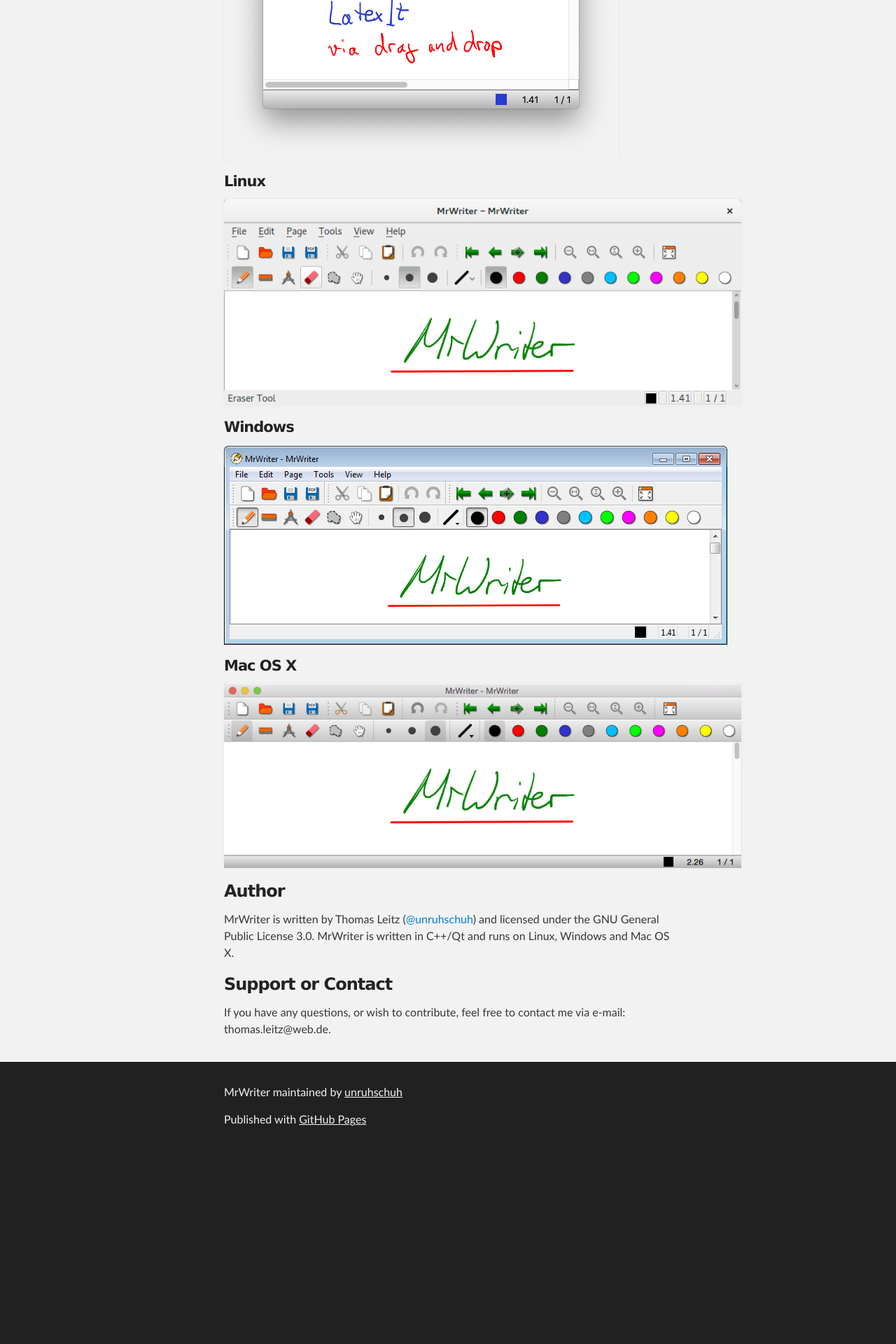
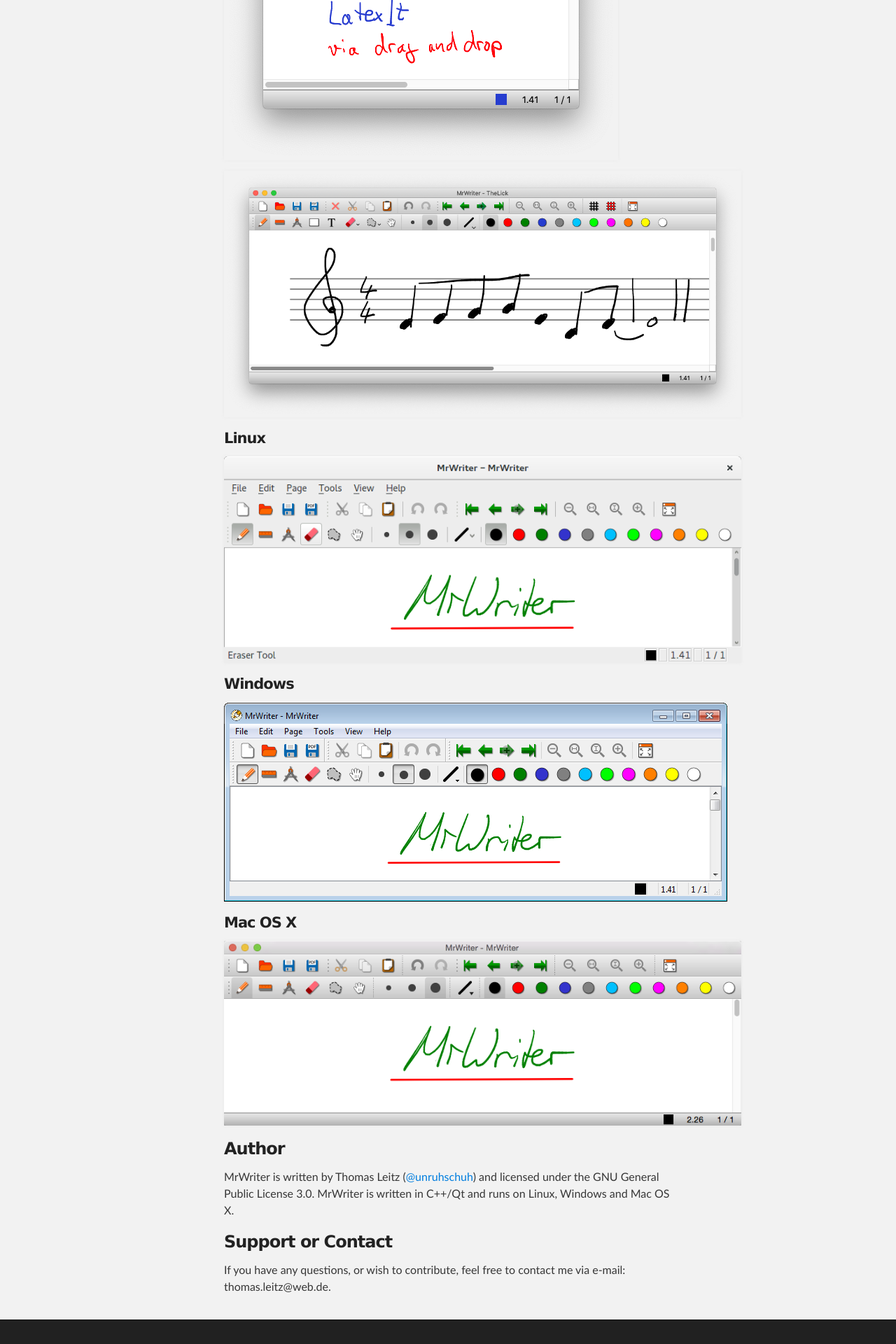
Before and after one commit to unruhschuh/MrWriter, a Jekyll site: the page built from index.md, in a window 1280 px wide. Shown: the part 1592-3512 px from the top of the page at 70% size. Built offline with Jekyll 4.4.1, drawn with Linux system fonts in a browser that asks for light colours; Markdown is read by kramdown in place of the engine named in the settings; our own code applies the rules of GitHub Pages for plain Markdown files; before the commit the page ends 3238 px from its top, so only the background shows below that.

Commit message:
added screenshot

```diff
--- a/index.md
+++ b/index.md
@@ -21,6 +21,8 @@
 
 ![Images and Text](images/MrWriterImagesText.png)
 
+![Images and Text](images/TheLick.png)
+
 #### Linux
 ![Linux](images/MrWriterLin.png)
 
```
Also changed, not shown: images/TheLick.png (added).
